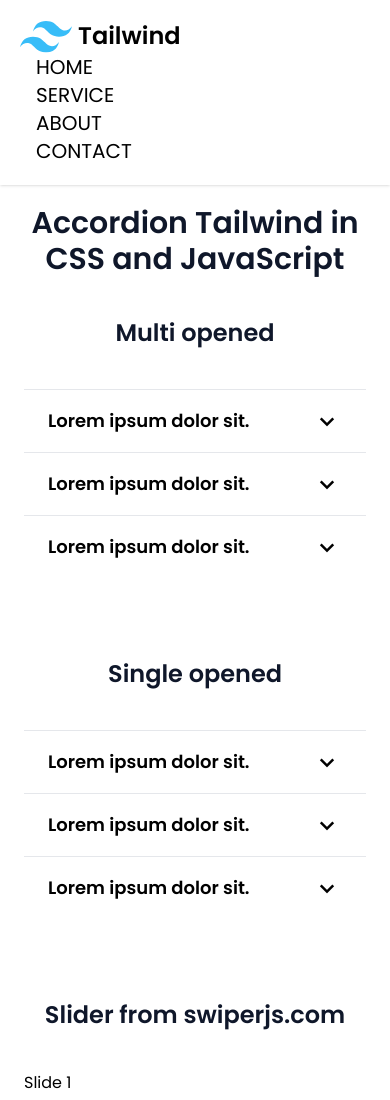
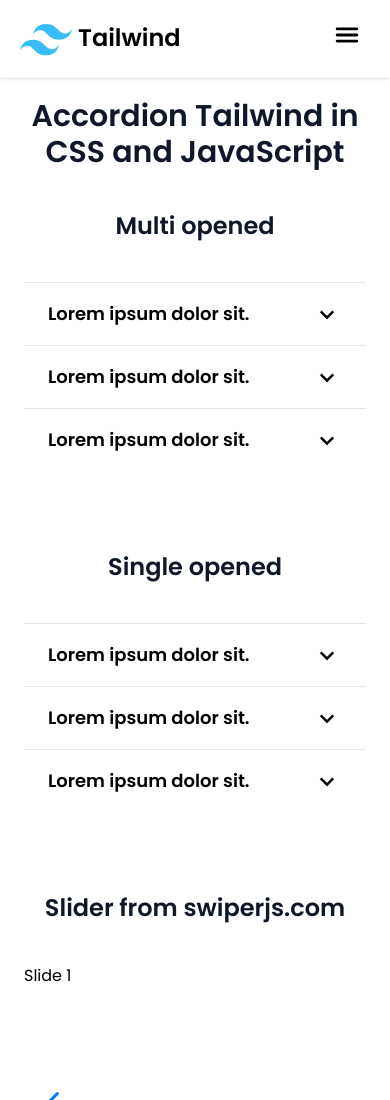
Before and after one commit to GrzegorzPacewicz/FAQ-Harmonium, a website: page index.html in a window 390 px wide. Shown: the top 1100 px of the page. Drawn offline with nearby package versions, Linux system fonts and the light colour scheme.

Commit message:
Navbar added.

```diff
--- a/index.html
+++ b/index.html
@@ -23,6 +23,10 @@
     <meta name="theme-color" content="#fafafa">
     <script defer src="js/script.js"></script>
 
+<!--    icons for nav-->
+    <script type="module" src="https://unpkg.com/ionicons@7.1.0/dist/ionicons/ionicons.esm.js"></script>
+    <script nomodule src="https://unpkg.com/ionicons@7.1.0/dist/ionicons/ionicons.js"></script>
+
     <!--  Slider from swiperjs.com-->
     <link
             rel="stylesheet"
@@ -36,28 +40,32 @@
 <body>
 
 <nav class="p-5 bg-white shadow md:flex md:items-center md:justify-between">
-    <div>
-        <span class="text-2xl font-bold cursor-pointer">
+    <div class="flex justify-between items-center">
+        <span class="text-2xl font-bold cursor-pointer ">
             <img src="images/tailwindLogo.svg" alt="Tailwind Logo" class="h-8 inline">
             Tailwind
             </span>
+        <span class="text-3xl cursor-pointer mx-2 md:hidden block">
+            <ion-icon name="menu" onclick="Menu(this)"></ion-icon>
+        </span>
+
     </div>
-    <ul class="md:flex md:items-center">
-        <li class="mx-4">
+    <ul class="md:flex md:items-center z-[-1] md:z-auto md:static absolute bg-white w-full
+    left-0 md:w-auto md:py-0 py-4 md:pl-0 pl-7 md:opacity-100 opacity-0 top-[-400px] transition-all ease-in duration-500">
+        <li class="mx-4 my-6 md:my-0">
             <a href="#" class="text-xl hover:text-cyan-500 duration-500">HOME</a>
         </li>
-        <li class="mx-4">
+        <li class="mx-4 my-6 md:my-0">
             <a href="#" class="text-xl hover:text-cyan-500 duration-500">SERVICE</a>
         </li>
-        <li class="mx-4">
+        <li class="mx-4 my-6 md:my-0">
             <a href="#" class="text-xl hover:text-cyan-500 duration-500">ABOUT</a>
         </li>
-        <li class="mx-4">
+        <li class="mx-4 my-6 md:my-0">
             <a href="#" class="text-xl hover:text-cyan-500 duration-500">CONTACT</a>
         </li>
     </ul>
 </nav>
-
 
 <div class="py-5 h-screen">
     <h1 class="text-center font-semibold text-slate-900 text-3xl mb-10">Accordion Tailwind in CSS and JavaScript</h1>
--- a/js/script.js
+++ b/js/script.js
@@ -1,3 +1,13 @@
+//menu
+
+function Menu(e) {
+    let list  = document.querySelector('ul');
+    e.name === 'menu' ? (e.name = "close", list.classList.add('top-[80px]'), list.classList.add('opacity-100'))
+    : (e.name = "menu", list.classList.remove('top-[80px]'), list.classList.remove('opacity-100'))
+}
+
+
+
 const accordionHeaders = document.querySelectorAll('.accordion_header');
 
 accordionHeaders.forEach(accordionHeader => {
```
Also changed, not shown: css/output.css. Lines whose indentation alone changed are shown as unchanged.
